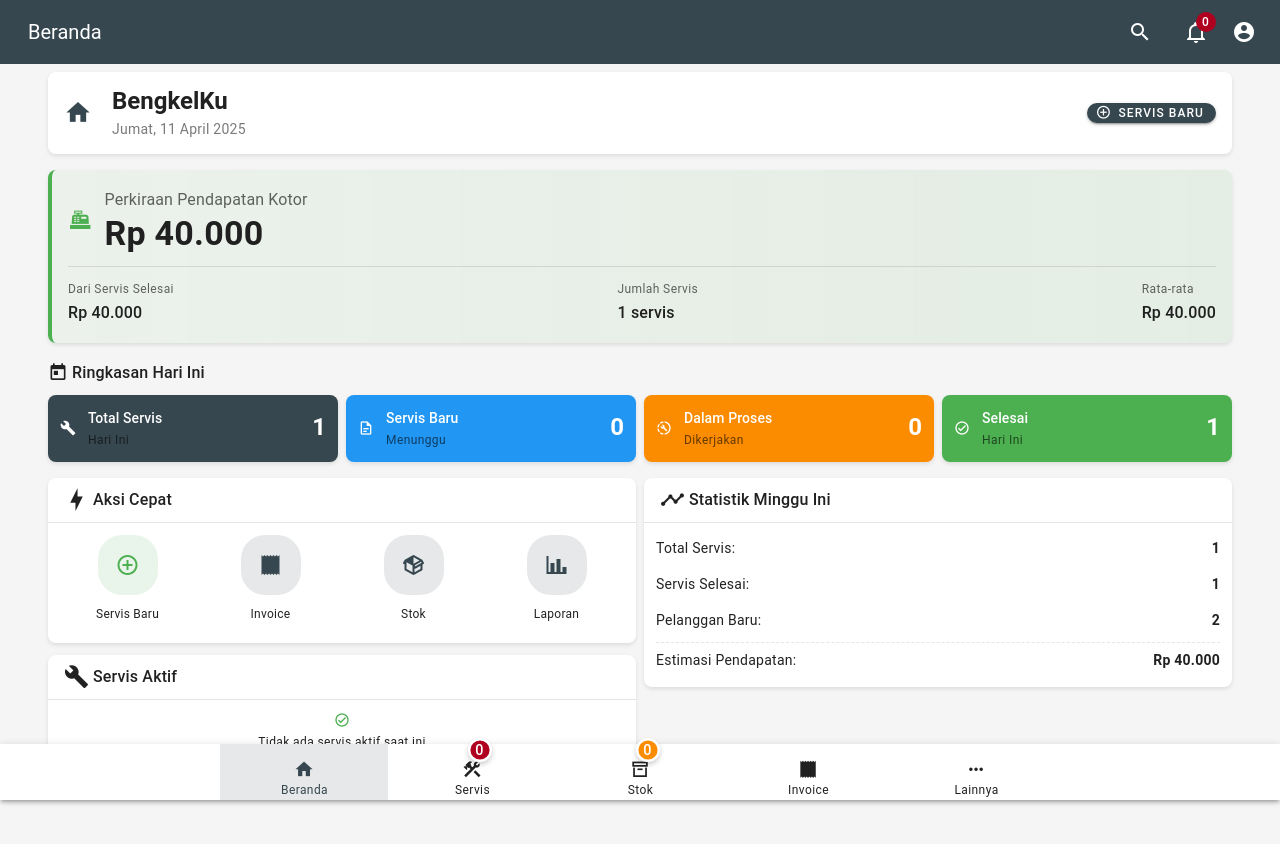
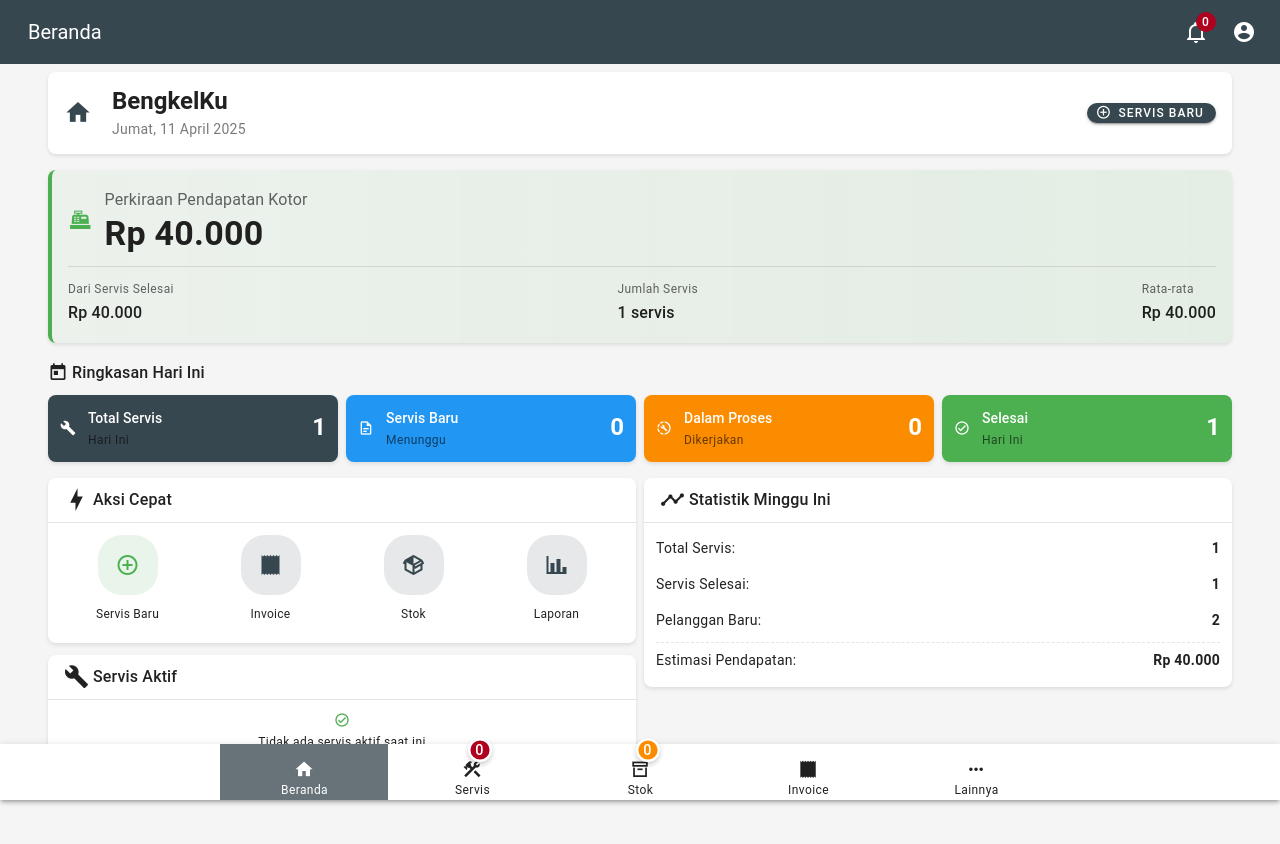
Before and after one commit to widiyanata/bengkel, a Vue app in the folder bengkelku-mobile/: page / in a window 1280 px wide. Shown: the top 844 px of the page. Built offline with nearby package versions, Linux system fonts and the light colour scheme.

Commit message:
hide search icon

```diff
--- a/bengkelku-mobile/src/layouts/MainLayout.vue
+++ b/bengkelku-mobile/src/layouts/MainLayout.vue
@@ -23,7 +23,7 @@
       <v-spacer></v-spacer>
 
       <!-- Global Search -->
-      <v-slide-x-transition>
+      <!-- <v-slide-x-transition>
         <v-text-field
           v-if="isSearchActive"
           v-model="searchQuery"
@@ -35,15 +35,15 @@
           class="global-search"
           @keyup.enter="performSearch"
         ></v-text-field>
-      </v-slide-x-transition>
+      </v-slide-x-transition> -->
 
-      <v-btn v-if="!isSearchActive" icon @click="toggleSearch">
+      <!-- <v-btn v-if="!isSearchActive" icon @click="toggleSearch">
         <v-icon>mdi-magnify</v-icon>
       </v-btn>
 
       <v-btn v-if="isSearchActive" icon @click="toggleSearch">
         <v-icon>mdi-close</v-icon>
-      </v-btn>
+      </v-btn> -->
 
       <!-- Notification Button -->
       <v-btn icon class="ml-2" @click="showNotifications = !showNotifications">
@@ -139,7 +139,7 @@
         :class="{ 'bottom-nav-hidden': hideBottomNav }"
         class="bottom-nav-custom"
       >
-      <v-btn value="home" to="/">
+      <v-btn value="home" to="/" variant="flat" color="primary">
         <div class="nav-btn-content">
           <v-icon>mdi-home</v-icon>
           <span class="text-caption">Beranda</span>
```
